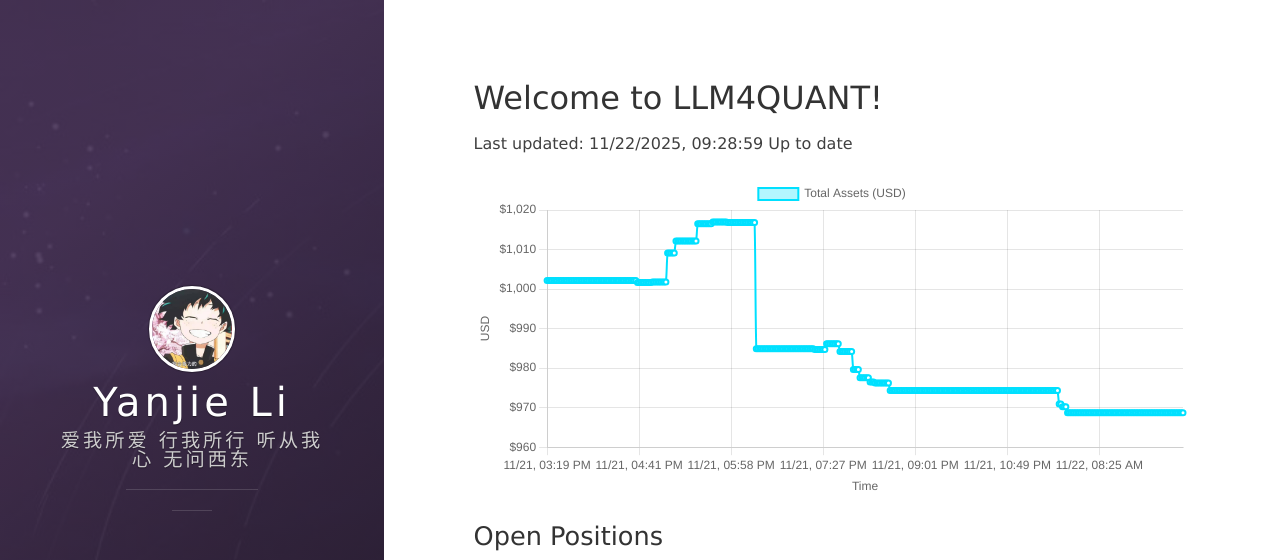
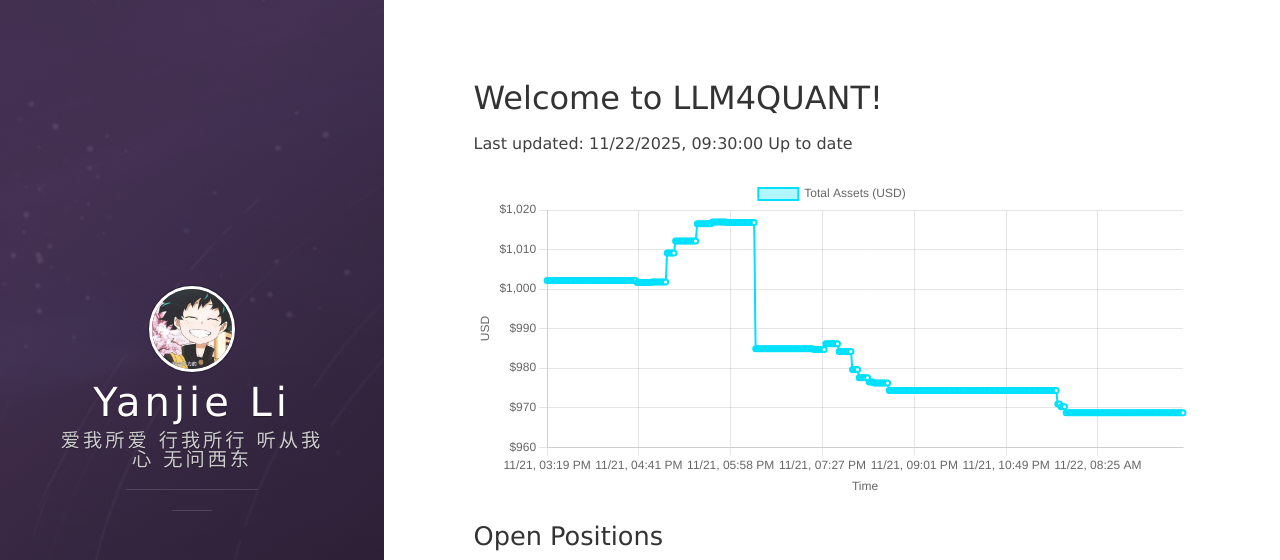
Before and after one commit to leeyegy/leeyegy.github.io, a Jekyll site: the page built from live-trading.html, in a window 1280 px wide and 1026 px high. Shown: the top 560 px of the window. Built offline with Jekyll 4.4.1, drawn with Linux system fonts in a browser that asks for light colours; nearby versions of some CDN libraries.

Commit message:
AccountMonitor: update balance history 2025-11-22T17:30:00+08:00

```diff
--- a/assets/data/binance/balance-history.json
+++ b/assets/data/binance/balance-history.json
@@ -1,5 +1,5 @@
 {
-  "generatedAt": "2025-11-22T17:28:59+08:00",
+  "generatedAt": "2025-11-22T17:30:00+08:00",
   "asset": "total_usd_value",
   "history": [
     {
@@ -1524,6 +1524,10 @@
     },
     {
       "timestamp": "2025-11-22T17:28:59+08:00",
+      "totalUsd": 968.69074819
+    },
+    {
+      "timestamp": "2025-11-22T17:30:00+08:00",
       "totalUsd": 968.69074819
     }
   ]
```
